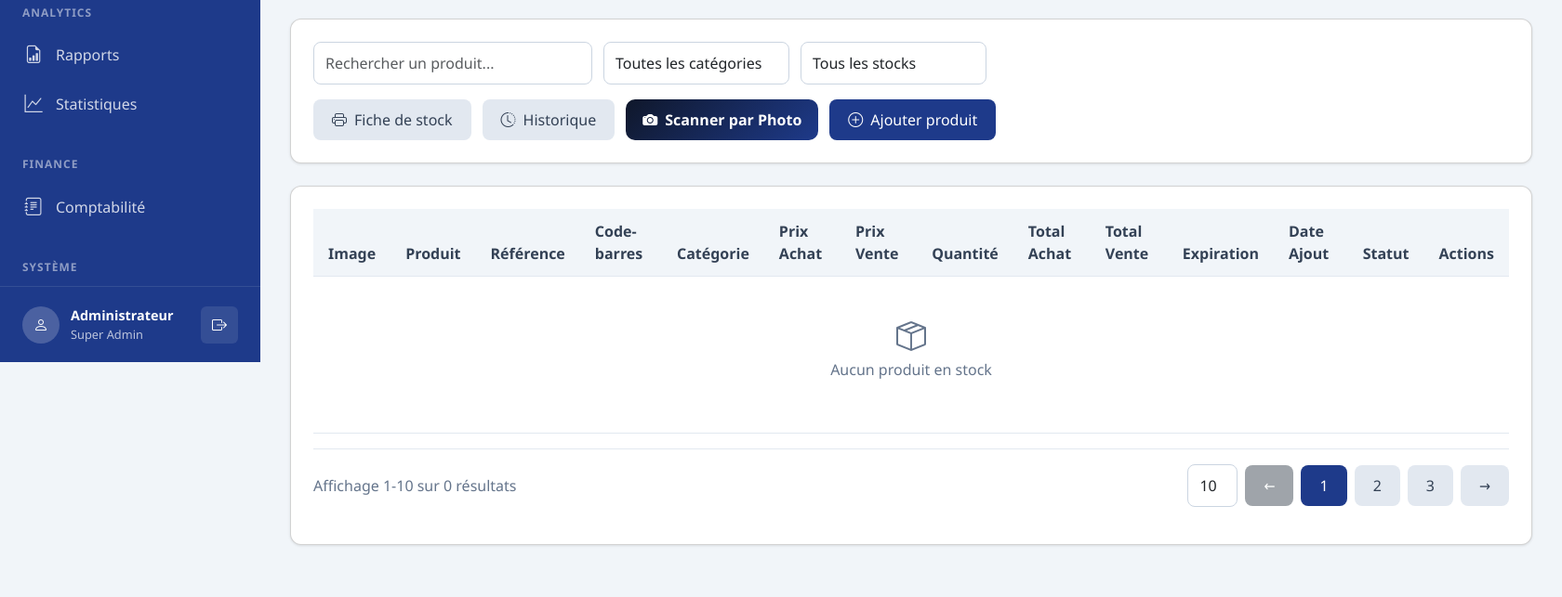
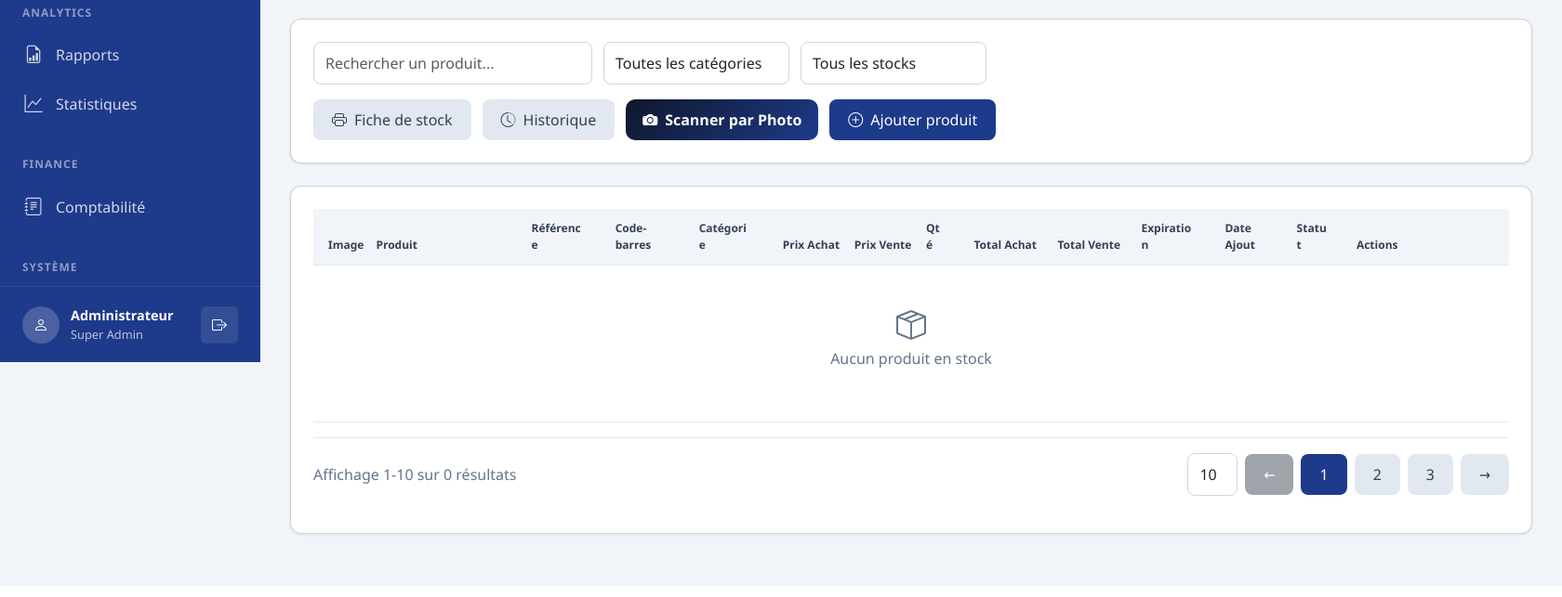
Before and after one commit to cloviskitima/-Tumika, a Flask app: page /stock in a window 1680 px wide. Shown: the part 410-1053 px from the top of the page at 93% size. Run offline with Flask 3, Linux system fonts and the light colour scheme; the visitor is signed in with stand-in values (Sample User, id 1); data that the repository does not hold is empty.

Commit message:
Stock : tableau produits adapte a la largeur de l'ecran sans scroll horizontal (table-layout fixed, colonnes compressees, boutons actions compacts)

```diff
--- a/templates/stock.html
+++ b/templates/stock.html
@@ -118,24 +118,40 @@
 <!-- Products Table -->
 <div class="card">
     <div class="card-body">
-        <div class="table-responsive">
-            <table class="table" id="productsTable">
+        <div style="overflow-x: hidden;">
+            <table class="table" id="productsTable" style="table-layout: fixed; width: 100%;">
+                <colgroup>
+                    <col style="width: 4%;">
+                    <col style="width: 13%;">
+                    <col style="width: 7%;">
+                    <col style="width: 7%;">
+                    <col style="width: 7%;">
+                    <col style="width: 6%;">
+                    <col style="width: 6%;">
+                    <col style="width: 4%;">
+                    <col style="width: 7%;">
+                    <col style="width: 7%;">
+                    <col style="width: 7%;">
+                    <col style="width: 6%;">
+                    <col style="width: 5%;">
+                    <col style="width: 14%;">
+                </colgroup>
                 <thead>
                     <tr>
-                        <th>Image</th>
-                        <th>Produit</th>
-                        <th>Référence</th>
-                        <th>Code-barres</th>
-                        <th>Catégorie</th>
-                        <th>Prix Achat</th>
-                        <th>Prix Vente</th>
-                        <th>Quantité</th>
-                        <th>Total Achat</th>
-                        <th>Total Vente</th>
-                        <th>Expiration</th>
-                        <th>Date Ajout</th>
-                        <th>Statut</th>
-                        <th>Actions</th>
+                        <th style="white-space: nowrap; font-size: 12px;">Image</th>
+                        <th style="font-size: 12px;">Produit</th>
+                        <th style="font-size: 12px;">Référence</th>
+                        <th style="font-size: 12px;">Code-barres</th>
+                        <th style="font-size: 12px;">Catégorie</th>
+                        <th style="font-size: 12px; white-space: nowrap;">Prix Achat</th>
+                        <th style="font-size: 12px; white-space: nowrap;">Prix Vente</th>
+                        <th style="font-size: 12px;">Qté</th>
+                        <th style="font-size: 12px; white-space: nowrap;">Total Achat</th>
+                        <th style="font-size: 12px; white-space: nowrap;">Total Vente</th>
+                        <th style="font-size: 12px;">Expiration</th>
+                        <th style="font-size: 12px;">Date Ajout</th>
+                        <th style="font-size: 12px;">Statut</th>
+                        <th style="font-size: 12px;">Actions</th>
                     </tr>
                 </thead>
                 <tbody id="productsTableBody">
@@ -1219,20 +1235,20 @@ function renderProductsTable(products) {
             '<td>' + truncateCell(product.reference, 130, "font-family: 'Courier New', monospace; font-size: 12px;") + '</td>' +
             '<td>' + truncateCell(product.code_barres, 130, "font-family: 'Courier New', monospace; font-size: 12px;") + '</td>' +
             '<td>' + truncateCell(product.categorie || '-', 120) + '</td>' +
-            '<td>' + formatCurrency(product.prix_achat, product.devise) + '</td>' +
-            '<td>' + formatCurrency(product.prix_vente, product.devise) + '</td>' +
-            '<td>' + product.quantite + '</td>' +
-            '<td style="font-weight: 600;">' + formatCurrency((product.prix_achat || 0) * (product.quantite || 0), product.devise) + '</td>' +
-            '<td style="font-weight: 600;">' + formatCurrency((product.prix_vente || 0) * (product.quantite || 0), product.devise) + '</td>' +
+            '<td style="white-space: nowrap;">' + formatCurrency(product.prix_achat, product.devise) + '</td>' +
+            '<td style="white-space: nowrap;">' + formatCurrency(product.prix_vente, product.devise) + '</td>' +
+            '<td style="white-space: nowrap; text-align: center;">' + product.quantite + '</td>' +
+            '<td style="white-space: nowrap; font-weight: 600;">' + formatCurrency((product.prix_achat || 0) * (product.quantite || 0), product.devise) + '</td>' +
+            '<td style="white-space: nowrap; font-weight: 600;">' + formatCurrency((product.prix_vente || 0) * (product.quantite || 0), product.devise) + '</td>' +
             '<td>' + renderExpirationCell(product) + '</td>' +
-            '<td style="font-size: 12px; color: var(--gray-600);">' + dateAjout + '</td>' +
+            '<td style="font-size: 12px; color: var(--gray-600); white-space: nowrap;">' + dateAjout + '</td>' +
             '<td><span style="' + getStockStatusStyle(status) + '">' + status.charAt(0).toUpperCase() + status.slice(1) + '</span></td>' +
             '<td>' +
-                '<div style="display: flex; gap: 8px;">' +
-                    '<button onclick="generateQRCode(\'' + product.reference + '\')" class="btn btn-secondary" style="padding: 4px 8px;" title="QR Code"><i class="bi bi-qr-code"></i></button>' +
-                    '<button onclick="generateBarcode(\'' + product.code_barres + '\')" class="btn btn-secondary" style="padding: 4px 8px;" title="Code-barres"><i class="bi bi-upc-scan"></i></button>' +
-                    '<button onclick="editProduct(' + product.id + ')" class="btn btn-secondary" style="padding: 4px 8px;" title="Modifier"><i class="bi bi-pencil"></i></button>' +
-                    '<button onclick="deleteProduct(' + product.id + ')" class="btn btn-danger" style="padding: 4px 8px;" title="Supprimer"><i class="bi bi-trash"></i></button>' +
+                '<div style="display: flex; gap: 4px; justify-content: center;">' +
+                    '<button onclick="generateQRCode(\'' + product.reference + '\')" class="btn btn-secondary" style="padding: 3px 4px; font-size: 12px;" title="QR Code"><i class="bi bi-qr-code"></i></button>' +
+                    '<button onclick="generateBarcode(\'' + product.code_barres + '\')" class="btn btn-secondary" style="padding: 3px 4px; font-size: 12px;" title="Code-barres"><i class="bi bi-upc-scan"></i></button>' +
+                    '<button onclick="editProduct(' + product.id + ')" class="btn btn-secondary" style="padding: 3px 4px; font-size: 12px;" title="Modifier"><i class="bi bi-pencil"></i></button>' +
+                    '<button onclick="deleteProduct(' + product.id + ')" class="btn btn-danger" style="padding: 3px 4px; font-size: 12px;" title="Supprimer"><i class="bi bi-trash"></i></button>' +
                 '</div>' +
             '</td>' +
         '</tr>';
```
